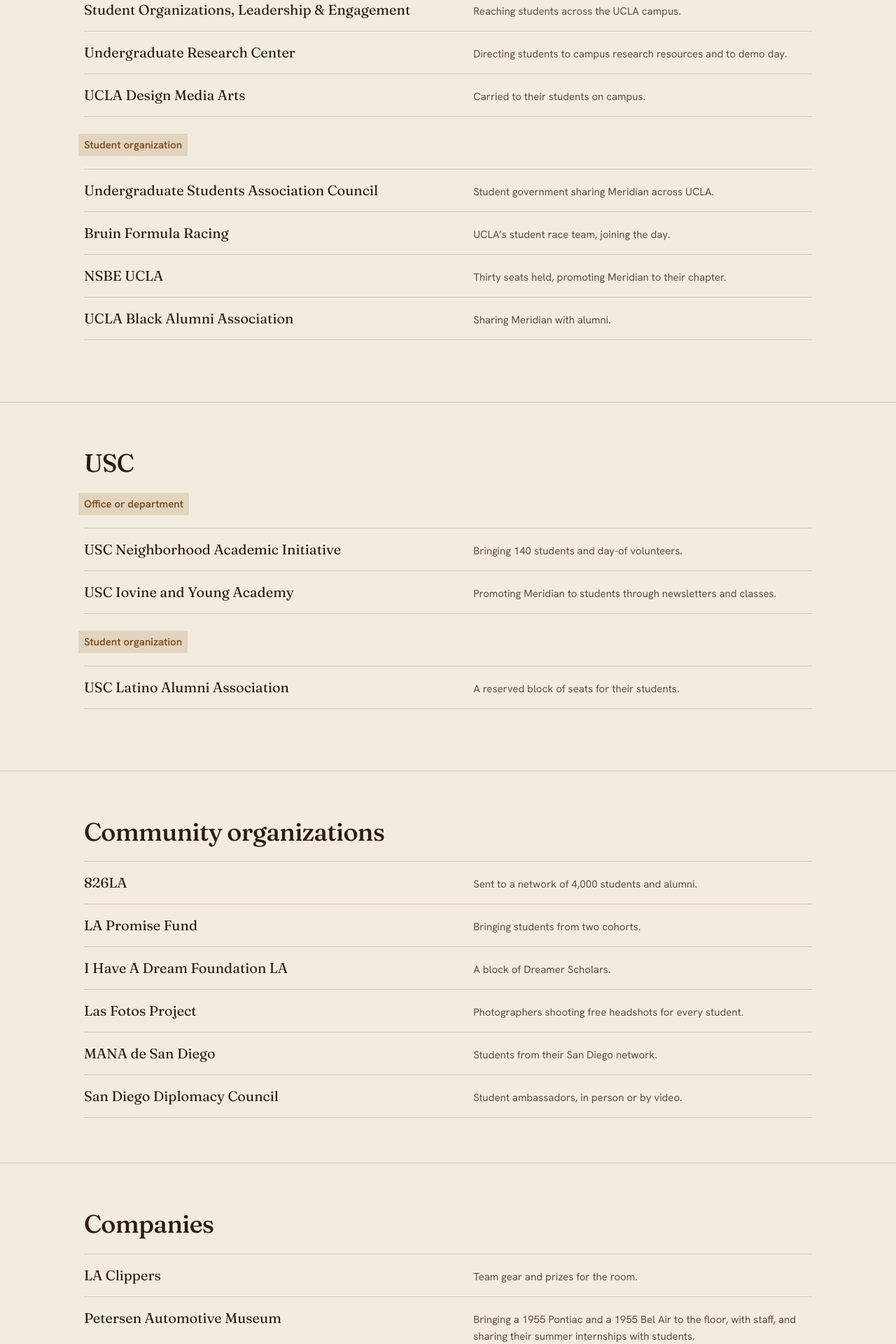
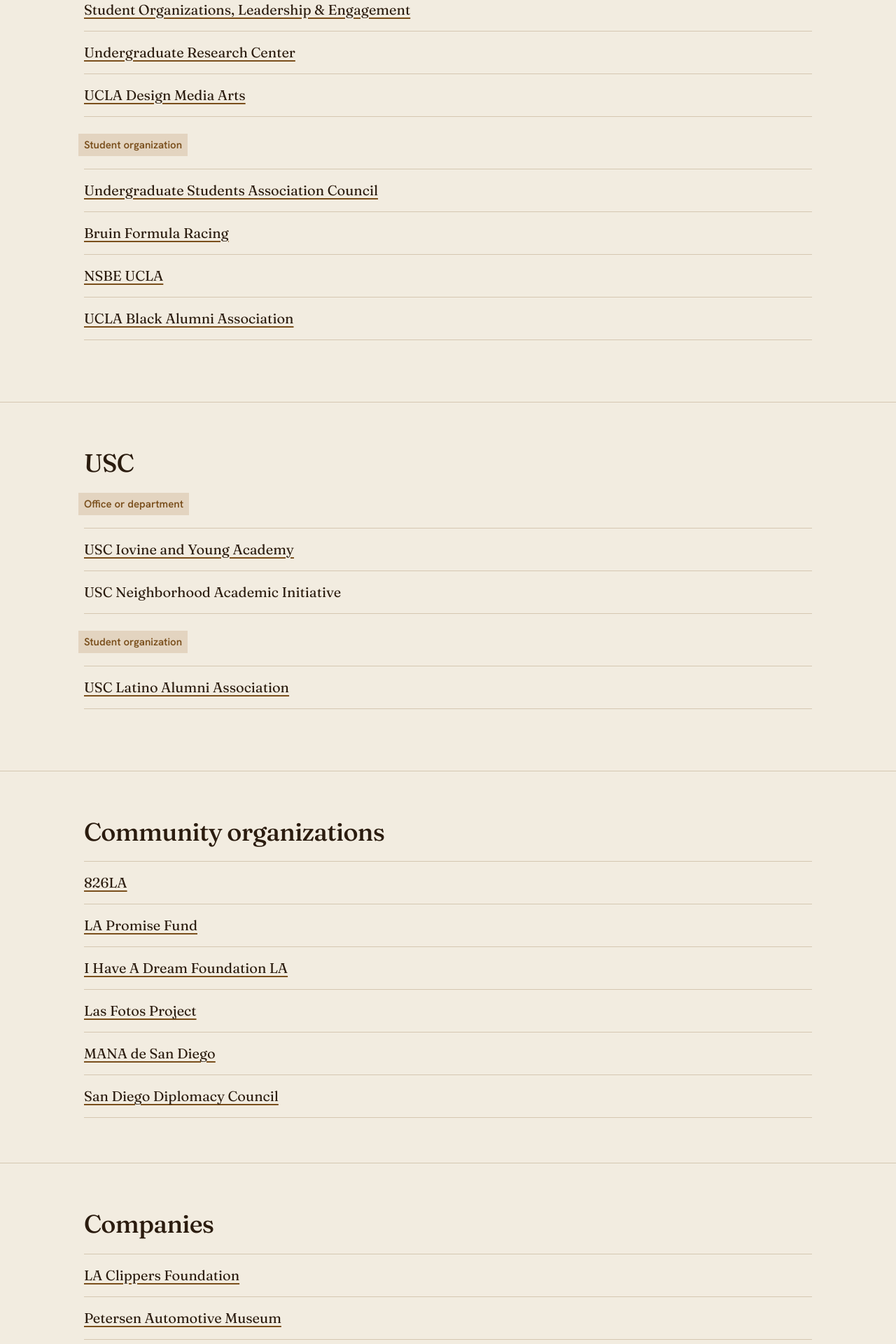
Before and after one commit to jaxtonwright11/meridian, a Next.js app: page /partners/directory in a window 1280 px wide. Shown: the part 600-2520 px from the top of the page at 70% size. Built offline with nearby package versions, Linux system fonts and the light colour scheme; a web font is replaced by a local one.

Commit message:
Partners: names only with links to main pages, LA Clippers Foundation, swap NAI and Iovine and Young; new executives header and section titles
Co-Authored-By: Claude Sonnet 5.5 <noreply@anthropic.com>
Claude-Session: https://claude.ai/code/session_01Sz375vWki4iWor3jhJsz7K

```diff
--- a/app/partners/directory/page.tsx
+++ b/app/partners/directory/page.tsx
@@ -18,8 +18,7 @@ function Rows({ rows }: { rows: Partner[] }) {
     <div className="m-list">
       {rows.map((p) => (
         <div className="m-row" key={p.name}>
-          <span className="n">{p.name}</span>
-          <span className="r">{p.line}</span>
+          <span className="n">{p.url ? <a className="m-pname" href={p.url} target="_blank" rel="noopener noreferrer">{p.name}</a> : p.name}</span>
         </div>
       ))}
     </div>
--- a/app/partners/page.tsx
+++ b/app/partners/page.tsx
@@ -74,7 +74,7 @@ export default function PartnersPage() {
         {/* 4. What is in it for you. Reasons companies partner with student groups: talent access, repeat presence, next-generation insight, a real problem in front of student teams. */}
         <section className="m-section m-alt">
           <div className="m-wrap">
-            <h2 className="m-title">What Is in It for You</h2>
+            <h2 className="m-title">Working With Meridian</h2>
             <div className="m-three m-two" style={{ gridTemplateColumns: 'repeat(2, 1fr)' }}>
               <div><h3>Students in Your Field, Early</h3><p>Meet students in your field in a working setting, not across a career-fair table, before other employers do.</p></div>
               <div><h3>Set the Challenge</h3><p>Bring a real problem from your field. Student teams work on it, you see how they think, and you hear how the next generation approaches it.</p></div>
--- a/app/site.css
+++ b/app/site.css
@@ -714,3 +714,8 @@ a.m-stat:focus-visible { outline: 2px solid var(--gold-deep); outline-offset: 2p
 .m-three.m-two > div, .m-three.m-two > div + div { background: #fff; border: 1px solid var(--tan-line); border-radius: 4px; padding: 22px 24px !important; }
 .m-alt .m-three.m-two > div, .m-alt .m-three.m-two > div + div { background: var(--paper); }
 .m-three.m-two h3 { font-size: 22px; margin-bottom: 8px; }
+.m-pname { color: inherit; text-decoration: underline; text-decoration-color: var(--gold-deep); text-decoration-thickness: 2px; text-underline-offset: 4px; }
+.m-pname:hover { text-decoration-color: var(--heading); }
+.m-pname:focus-visible { outline: 2px solid var(--gold-deep); outline-offset: 2px; }
+.m-pcard { padding-top: 16px !important; padding-bottom: 16px !important; }
+.m-pcard h3 { margin: 0; font-size: 21px; }
--- a/app/speakers/page.tsx
+++ b/app/speakers/page.tsx
@@ -26,12 +26,11 @@ export default function SpeakersPage() {
         <section className="m-hero" style={{ paddingBottom: 48 }}>
           <div className="m-wrap">
             <span className="m-eyebrow">For Executives</span>
-            <h1>What&apos;s in It for You.</h1>
+            <h1>Meet the Next Generation.</h1>
             <p className="m-lead" style={{ marginTop: 20 }}>
               Meridian brings executives and students together in person, by field. Our conference
               on Saturday, November 14 at UCLA is where it starts: 400 university students from
               across Los Angeles and Ventura Counties, a number of them already building companies.
-              Here is what an executive gets, on the day and after it.
             </p>
           </div>
         </section>
@@ -40,7 +39,7 @@ export default function SpeakersPage() {
 
         <section className="m-section">
           <div className="m-wrap">
-            <h2 className="m-title">What You Get</h2>
+            <h2 className="m-title">On the Day and After</h2>
             <div className="m-three m-two" style={{ gridTemplateColumns: 'repeat(2, 1fr)' }}>
               <div><h3>Students Before Anyone Else Meets Them</h3><p>Get to know university students from UCLA, USC, UC Berkeley, and campuses across Los Angeles, in a room built for conversation, years before they enter the job market.</p></div>
               <div><h3>How the Next Generation Thinks</h3><p>Hear directly from the students you hire, serve, and sell to: what they are building, what they care about, and what they are looking for.</p></div>
--- a/components/site/parts.tsx
+++ b/components/site/parts.tsx
@@ -214,8 +214,7 @@ export function PartnerList({ heading = true, home = false }: { heading?: boolea
       <div className="m-pgrid">
         {rows.map((p) => (
           <div className="m-pcard" key={p.name}>
-            <h3>{p.name}</h3>
-            <p>{p.line}</p>
+            <h3>{p.url ? <a className="m-pname" href={p.url} target="_blank" rel="noopener noreferrer">{p.name}</a> : p.name}</h3>
           </div>
         ))}
       </div>
--- a/data/partners.ts
+++ b/data/partners.ts
@@ -11,6 +11,7 @@ export interface Partner {
   kind?: PartnerKind;
   status: 'live' | 'check';
   line: string;
+  url?: string;
 }
 
 export const GROUPS: PartnerGroup[] = ['UCLA', 'USC', 'Community organizations', 'Companies'];
@@ -27,10 +28,10 @@ export const partners: Partner[] = [
   { name: 'First To Go', group: 'UCLA', kind: 'Student organization', status: 'check', line: 'Sharing Meridian with its members.' },
   { name: 'UCLA Design Media Arts', group: 'UCLA', kind: 'Office or department', status: 'live', line: 'Carried to their students on campus.' },
   { name: 'UCLA Black Alumni Association', group: 'UCLA', kind: 'Student organization', status: 'live', line: 'Sharing Meridian with alumni.' },
-  { name: 'USC Neighborhood Academic Initiative', group: 'USC', kind: 'Office or department', status: 'live', line: 'Bringing 140 students and day-of volunteers.' },
+  { name: 'USC Iovine and Young Academy', group: 'USC', kind: 'Office or department', status: 'live', line: 'Promoting Meridian to students through newsletters and classes.' },
   { name: 'USC Educational Partnerships', group: 'USC', kind: 'Office or department', status: 'check', line: 'Supporting the Neighborhood Academic Initiative\u2019s students coming to the day.' },
   { name: 'USC Latino Alumni Association', group: 'USC', kind: 'Student organization', status: 'live', line: 'A reserved block of seats for their students.' },
-  { name: 'USC Iovine and Young Academy', group: 'USC', kind: 'Office or department', status: 'live', line: 'Promoting Meridian to students through newsletters and classes.' },
+  { name: 'USC Neighborhood Academic Initiative', group: 'USC', kind: 'Office or department', status: 'live', line: 'Bringing 140 students and day-of volunteers.' },
   { name: 'USC School of Cinematic Arts', group: 'USC', kind: 'Office or department', status: 'check', line: '' },
   { name: 'TRIO Scholars', group: 'USC', kind: 'Office or department', status: 'check', line: 'Sharing Meridian with its scholars.' },
   { name: 'Trojan Marketing Group', group: 'USC', kind: 'Student organization', status: 'check', line: '' },
@@ -46,17 +47,39 @@ export const partners: Partner[] = [
   { name: 'Project ECHO', group: 'Community organizations', status: 'check', line: '' },
   { name: 'HOPE', group: 'Community organizations', status: 'check', line: '' },
   { name: 'Youth Cinema Project', group: 'Community organizations', status: 'check', line: '' },
-  { name: 'LA Clippers', group: 'Companies', status: 'live', line: 'Team gear and prizes for the room.' },
+  { name: 'LA Clippers Foundation', group: 'Companies', status: 'live', line: 'Team gear and prizes for the room.' },
   { name: 'Petersen Automotive Museum', group: 'Companies', status: 'live', line: 'Bringing a 1955 Pontiac and a 1955 Bel Air to the floor, with staff, and sharing their summer internships with students.' },
   { name: 'Campaign Zero', group: 'Community organizations', status: 'check', line: '' },
 ];
+
+/** Main page for each partner. NAI has no confirmed main page yet, so its name is plain text. */
+const URLS: Record<string, string> = {
+  'Undergraduate Students Association Council': 'https://usac.ucla.edu',
+  'Student Organizations, Leadership & Engagement': 'https://sole.ucla.edu',
+  'Undergraduate Research Center': 'https://ugresearch.ucla.edu',
+  'Bruin Formula Racing': 'https://www.bruinformula.com',
+  'NSBE UCLA': 'https://nsbebruins.wixsite.com/nsbe',
+  'UCLA Design Media Arts': 'https://dma.ucla.edu',
+  'UCLA Black Alumni Association': 'https://www.uclablackalumni.org',
+  'USC Latino Alumni Association': 'https://alumni.usc.edu/laa/',
+  'USC Iovine and Young Academy': 'https://iovine-young.usc.edu',
+  '826LA': 'https://826la.org',
+  'LA Promise Fund': 'https://www.lapromisefund.org',
+  'I Have A Dream Foundation LA': 'https://www.ihadla.org',
+  'Las Fotos Project': 'https://lasfotosproject.org',
+  'MANA de San Diego': 'https://www.manasd.org',
+  'San Diego Diplomacy Council': 'https://www.sandiegodiplomacy.org',
+  'LA Clippers Foundation': 'https://www.clippers.com',
+  'Petersen Automotive Museum': 'https://www.petersen.org',
+};
+partners.forEach((p) => { p.url = URLS[p.name]; });
 
 export const livePartners = partners.filter((p) => p.status === 'live');
 
 /** The ten partners shown on the home page, in this order. */
 const HOME_FEATURED = [
-  'Petersen Automotive Museum', 'LA Clippers', 'USC Neighborhood Academic Initiative',
-  'USC Iovine and Young Academy', 'Undergraduate Students Association Council',
+  'Petersen Automotive Museum', 'LA Clippers Foundation', 'USC Iovine and Young Academy',
+  'USC Neighborhood Academic Initiative', 'Undergraduate Students Association Council',
   'Undergraduate Research Center', 'LA Promise Fund', 'I Have A Dream Foundation LA',
   'Las Fotos Project', '826LA',
 ];
```
